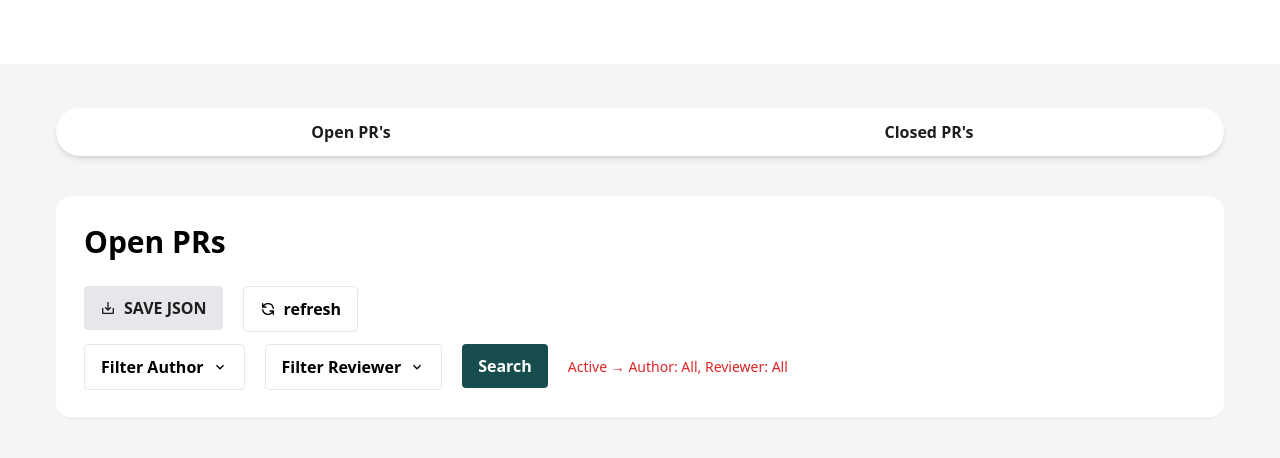
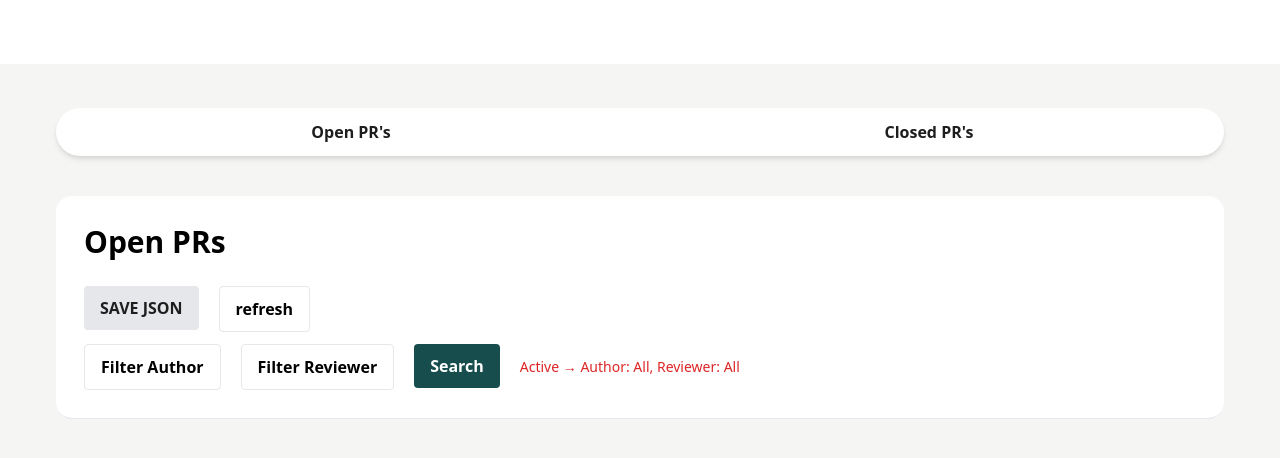
Before and after one commit to chingu-voyages/V57-tier2-team-22, a React (Vite) app in the folder vite-project/: page / in a window 1280 px wide. Shown: the top 458 px of the page. Built offline with nearby package versions, Linux system fonts and the light colour scheme.

Commit message:
-remove react-icons. will replace with mui-icons

```diff
--- a/vite-project/package.json
+++ b/vite-project/package.json
@@ -12,8 +12,7 @@
   "dependencies": {
     "@tailwindcss/vite": "^4.1.13",
     "react": "^19.1.1",
-    "react-dom": "^19.1.1",
-    "react-icons": "^5.5.0"
+    "react-dom": "^19.1.1"
   },
   "devDependencies": {
     "@eslint/js": "^9.33.0",
--- a/vite-project/src/components/DropdownMenu.tsx
+++ b/vite-project/src/components/DropdownMenu.tsx
@@ -1,6 +1,5 @@
 import { useState, useRef } from 'react';
 import Button from './Button';
-import { MdOutlineKeyboardArrowDown } from 'react-icons/md';
 import { UseClickOutside } from '../hooks/UseClickOutside';
 
 interface DropdownMenuProps {
@@ -30,7 +29,6 @@ export default function DropdownMenu({
     <div ref={ref} className='relative inline-block'>
       <Button variant='tertiary' onClick={() => setIsOpen((prev) => !prev)}>
         {selected ? `Filter ${label}: ${selected}` : `Filter ${label}`}
-        <MdOutlineKeyboardArrowDown />
       </Button>
 
       <div
--- a/vite-project/src/components/SectionHeader.tsx
+++ b/vite-project/src/components/SectionHeader.tsx
@@ -1,6 +1,4 @@
 import Button from './Button';
-import { HiOutlineRefresh } from 'react-icons/hi';
-import { MdOutlineSaveAlt } from 'react-icons/md';
 import Filters from './Filters';
 
 // TODO: create toast component
@@ -17,7 +15,6 @@ export default function SectionHeader() {
               alert('saved');
             }}
           >
-            <MdOutlineSaveAlt />
             SAVE JSON
           </Button>
         </div>
@@ -28,7 +25,6 @@ export default function SectionHeader() {
               alert('refreshed');
             }}
           >
-            <HiOutlineRefresh />
             refresh
           </Button>
         </div>
```
Also changed, not shown: 1 other file (tests, documents, lock files or other folders).
